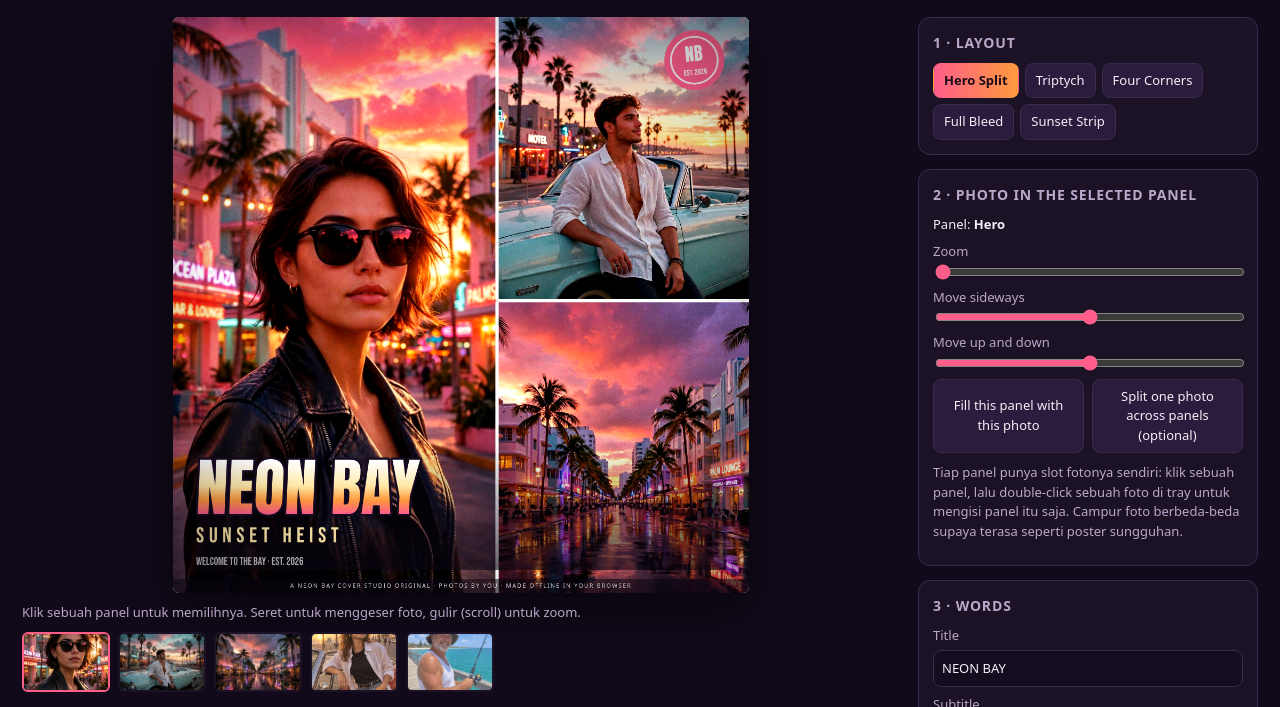
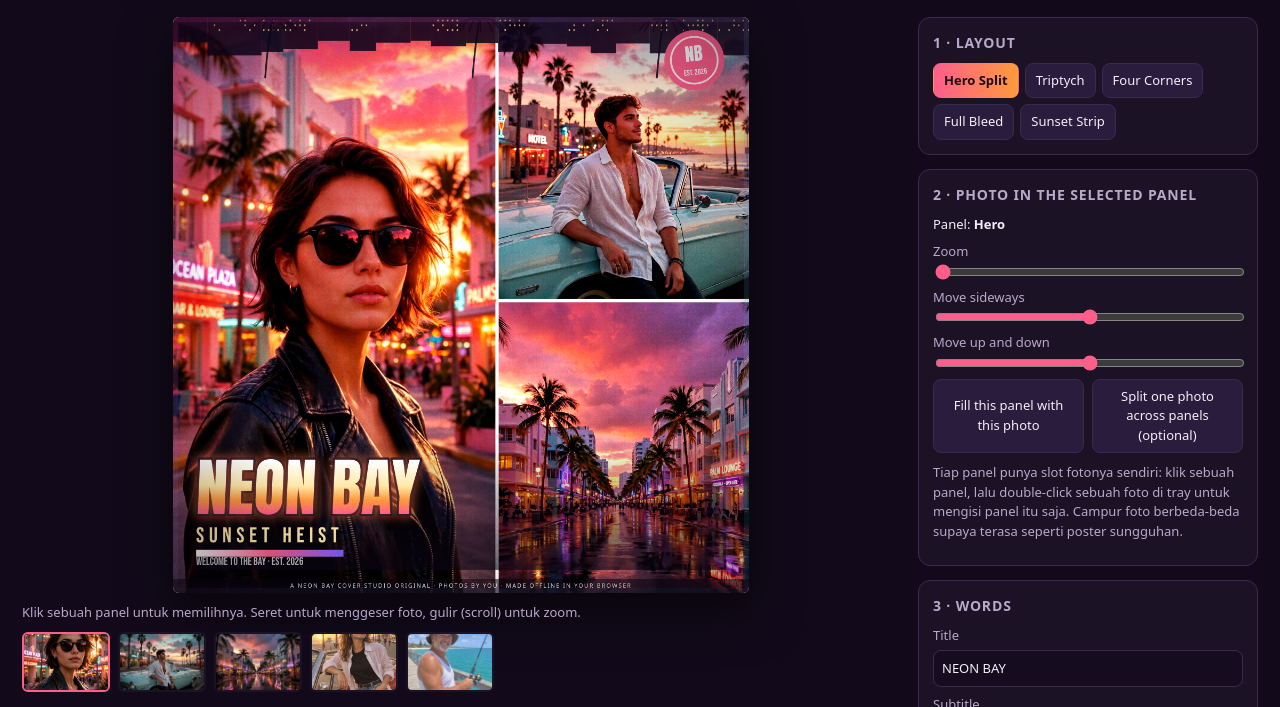
Before and after one commit to RanggaMurphy/gta6-cover-art-maker, a plain HTML site: page app/index.html in a window 1280 px wide. Shown: the part 87-794 px from the top of the page. Drawn offline with Linux system fonts and the light colour scheme.

Commit message:
v2: Vice City poster finish — skyline silhouette, halftone, neon rim, chrome glow, Vice Dusk grade

```diff
--- a/app/src/cover.js
+++ b/app/src/cover.js
@@ -131,6 +131,123 @@ function gambarCelahPanel(ctx, layout, W, H) {
   }
 }
 
+/** One palm silhouette: a curved trunk and fanned fronds, in the skyline band. */
+function gambarPalma(ctx, x, dasar, tinggi, skala) {
+  const puncakX = x + tinggi * 0.12;
+  const puncakY = dasar - tinggi;
+  ctx.save();
+  ctx.strokeStyle = 'rgba(16,6,28,0.88)';
+  ctx.lineCap = 'round';
+  ctx.lineWidth = Math.max(2, 3.2 * skala);
+  ctx.beginPath();
+  ctx.moveTo(x, dasar);
+  ctx.quadraticCurveTo(x + tinggi * 0.04, dasar - tinggi * 0.55, puncakX, puncakY);
+  ctx.stroke();
+  ctx.lineWidth = Math.max(1.4, 2.2 * skala);
+  const arahDaun = [-1.15, -0.75, -0.35, 0.05, 0.45, 0.85, 1.2];
+  for (const arah of arahDaun) {
+    const panjang = tinggi * (0.42 + 0.1 * Math.cos(arah));
+    const ujungX = puncakX + Math.sin(arah) * panjang;
+    const ujungY = puncakY + panjang * 0.38;
+    ctx.beginPath();
+    ctx.moveTo(puncakX, puncakY);
+    ctx.quadraticCurveTo(
+      puncakX + Math.sin(arah) * panjang * 0.55,
+      puncakY - panjang * 0.22,
+      ujungX,
+      ujungY,
+    );
+    ctx.stroke();
+  }
+  ctx.restore();
+}
+
+/**
+ * Palm and city skyline silhouette along the top edge: a shallow dark
+ * band of building rectangles with a few lit windows and palm trees.
+ * Deterministic, drawn from a seeded source, never deeper than 7% of H.
+ */
+function gambarSkyline(ctx, W, H) {
+  const tinggiPita = H * 0.07;
+  const skala = W / 1080;
+  const acak = mulberry32(20261122);
+  ctx.save();
+  ctx.fillStyle = 'rgba(16,6,28,0.88)';
+  const posisiPalma = [0.16, 0.52, 0.84];
+  let x = 0;
+  let indeksGedung = 0;
+  while (x < W) {
+    const lebar = W * (0.028 + acak() * 0.038);
+    const tinggi = tinggiPita * (0.58 + acak() * 0.42);
+    ctx.fillRect(x, 0, lebar, tinggi);
+    // A few lit windows, only on taller buildings.
+    if (tinggi > tinggiPita * 0.68) {
+      const kolom = Math.max(1, Math.floor(lebar / (9 * skala)));
+      for (let k = 0; k < kolom; k++) {
+        for (let b = 0; b < 3; b++) {
+          if (acak() > 0.42) continue;
+          const wx = x + 3 * skala + k * 9 * skala;
+          const wy = 5 * skala + b * 9 * skala;
+          if (wy < tinggi - 4 * skala) {
+            ctx.fillStyle = 'rgba(255,214,120,0.85)';
+            ctx.fillRect(wx, wy, 2.6 * skala, 3.2 * skala);
+            ctx.fillStyle = 'rgba(16,6,28,0.88)';
+          }
+        }
+      }
+    }
+    x += lebar;
+    indeksGedung += 1;
+  }
+  for (const posisi of posisiPalma) {
+    gambarPalma(ctx, posisi * W, tinggiPita * 1.5, tinggiPita * 1.42, skala);
+  }
+  ctx.restore();
+}
+
+/** Halftone print texture: faint dots in overlay blend over the whole cover. */
+function gambarHalftone(ctx, W, H) {
+  const skala = W / 1080;
+  const jarak = 9 * skala;
+  const jari = 1.5 * skala;
+  ctx.save();
+  ctx.globalCompositeOperation = 'overlay';
+  ctx.globalAlpha = 0.05;
+  ctx.fillStyle = '#ffffff';
+  ctx.beginPath();
+  for (let y = jarak / 2; y < H; y += jarak) {
+    for (let x = jarak / 2; x < W; x += jarak) {
+      ctx.moveTo(x + jari, y);
+      ctx.arc(x, y, jari, 0, Math.PI * 2);
+    }
+  }
+  ctx.fill();
+  ctx.restore();
+}
+
+/** Neon rim light: a soft pink-to-cyan inner glow just inside the frame. */
+function gambarRimNeon(ctx, W, H) {
+  const skala = W / 1080;
+  const lebar = 10 * skala;
+  ctx.save();
+  const gradien = ctx.createLinearGradient(0, 0, W, H);
+  gradien.addColorStop(0, 'rgba(255,46,166,0.20)');
+  gradien.addColorStop(1, 'rgba(0,229,255,0.12)');
+  ctx.strokeStyle = gradien;
+  ctx.lineWidth = lebar;
+  ctx.shadowColor = 'rgba(255,46,166,0.45)';
+  ctx.shadowBlur = 18 * skala;
+  ctx.strokeRect(lebar / 2, lebar / 2, W - lebar, H - lebar);
+  ctx.restore();
+}
+
+/** The v2 poster finish: halftone, skyline silhouette and neon rim. */
+function gambarSelesaiPoster(ctx, W, H) {
+  gambarHalftone(ctx, W, H);
+  gambarSkyline(ctx, W, H);
+  gambarRimNeon(ctx, W, H);
+}
+
 /** The title block: big sheared title, subtitle, small line, on a soft dark wash. */
 function gambarJudul(ctx, zona, state, W, H) {
   const zx = zona.x * W;
@@ -164,11 +281,15 @@ function gambarJudul(ctx, zona, state, W, H) {
     kilau.addColorStop(0.55, '#ff9a3d');
     kilau.addColorStop(0.75, '#ff5e8a');
     kilau.addColorStop(1, '#7b5cff');
+    ctx.shadowColor = 'rgba(255,120,60,0.55)';
+    ctx.shadowBlur = ukuranJudul * 0.18;
     ctx.strokeStyle = '#160a20';
     ctx.lineWidth = ukuranJudul * 0.07;
     ctx.strokeText(judul, 0, 0);
     ctx.fillStyle = kilau;
     ctx.fillText(judul, 0, 0);
+    ctx.shadowBlur = 0;
+    ctx.shadowColor = 'transparent';
   } else if (state.titleStyle === 'outline') {
     ctx.strokeStyle = '#ffffff';
     ctx.lineWidth = ukuranJudul * 0.055;
@@ -196,7 +317,16 @@ function gambarJudul(ctx, zona, state, W, H) {
   ctx.textAlign = 'left';
   ctx.textBaseline = 'alphabetic';
   ctx.fillText(sub, zx, zy + zh * 0.78);
+  const lebarSub = ctx.measureText(sub).width;
   ctx.letterSpacing = '0px';
+  if (state.titleStyle === 'chrome' && lebarSub > 0) {
+    const gradienBar = ctx.createLinearGradient(zx, 0, zx + lebarSub, 0);
+    gradienBar.addColorStop(0, '#ffffff');
+    gradienBar.addColorStop(0.5, '#ff5e8a');
+    gradienBar.addColorStop(1, '#7b5cff');
+    ctx.fillStyle = gradienBar;
+    ctx.fillRect(zx, zy + zh * 0.84, lebarSub, 0.012 * H);
+  }
 
   const kecil = (state.tagline || '').toUpperCase();
   ctx.font = `${Math.max(10, zh * 0.085)}px "Bebas Neue", sans-serif`;
@@ -278,7 +408,7 @@ function gambarVignette(ctx, W, H) {
 /**
  * Draw one whole poster onto `kanvas` from `state`.
  * state: { layout, grade, title, subtitle, tagline, titleStyle, seal,
- * grain, vignette, panels: [{ photo, zoom, ox, oy }] }.
+ * grain, vignette, skyline, panels: [{ photo, zoom, ox, oy }] }.
  */
 export function gambarCover(kanvas, state) {
   const ctx = kanvas.getContext('2d');
@@ -292,6 +422,7 @@ export function gambarCover(kanvas, state) {
     gambarPanelFoto(ctx, panel, state.panels[i], state.grade, W, H);
   });
   gambarCelahPanel(ctx, state.layout, W, H);
+  if (state.skyline !== false) gambarSelesaiPoster(ctx, W, H);
   gambarJudul(ctx, state.layout.titleZone, state, W, H);
   if (state.seal) gambarSegel(ctx, W, H);
   gambarKredit(ctx, W, H);
--- a/app/src/grades.js
+++ b/app/src/grades.js
@@ -1,4 +1,4 @@
-// grades.js — the five Vice City colour grades of Neon Bay Cover Studio.
+// grades.js — the six Vice City colour grades of Neon Bay Cover Studio.
 // A grade is a canvas filter for the photos plus two translucent gradient
 // washes laid over each panel, so a cover keeps its own photos while the
 // whole poster shares one sunset or neon mood.
@@ -9,8 +9,8 @@ export const GRADES = [
     nama: 'Sunset',
     filter: 'saturate(1.35) contrast(1.12) brightness(1.04)',
     washes: [
-      { from: 'rgba(255,94,138,0.30)', to: 'rgba(255,154,61,0.08)', blend: 'overlay', dir: 'top' },
-      { from: 'rgba(123,92,255,0.08)', to: 'rgba(255,94,138,0.26)', blend: 'soft-light', dir: 'bottom' },
+      { from: 'rgba(255,94,138,0.44)', to: 'rgba(255,154,61,0.10)', blend: 'overlay', dir: 'top' },
+      { from: 'rgba(123,92,255,0.10)', to: 'rgba(255,94,138,0.38)', blend: 'soft-light', dir: 'bottom' },
     ],
   },
   {
@@ -18,8 +18,8 @@ export const GRADES = [
     nama: 'Neon Nights',
     filter: 'saturate(1.55) contrast(1.18)',
     washes: [
-      { from: 'rgba(0,229,255,0.30)', to: 'rgba(255,46,166,0.20)', blend: 'overlay', dir: 'top' },
-      { from: 'rgba(16,4,40,0.08)', to: 'rgba(255,46,166,0.30)', blend: 'soft-light', dir: 'bottom' },
+      { from: 'rgba(0,229,255,0.44)', to: 'rgba(255,46,166,0.28)', blend: 'overlay', dir: 'top' },
+      { from: 'rgba(16,4,40,0.10)', to: 'rgba(255,46,166,0.42)', blend: 'soft-light', dir: 'bottom' },
     ],
   },
   {
@@ -27,8 +27,8 @@ export const GRADES = [
     nama: 'Golden Hour',
     filter: 'saturate(1.25) contrast(1.08) brightness(1.08) sepia(0.22)',
     washes: [
-      { from: 'rgba(255,214,90,0.28)', to: 'rgba(255,214,90,0.04)', blend: 'soft-light', dir: 'top' },
-      { from: 'rgba(255,120,40,0.06)', to: 'rgba(150,60,200,0.26)', blend: 'overlay', dir: 'bottom' },
+      { from: 'rgba(255,214,90,0.40)', to: 'rgba(255,214,90,0.06)', blend: 'soft-light', dir: 'top' },
+      { from: 'rgba(255,120,40,0.08)', to: 'rgba(150,60,200,0.38)', blend: 'overlay', dir: 'bottom' },
     ],
   },
   {
@@ -36,8 +36,8 @@ export const GRADES = [
     nama: 'Teal Noir',
     filter: 'saturate(1.15) contrast(1.28) brightness(0.94)',
     washes: [
-      { from: 'rgba(0,90,100,0.36)', to: 'rgba(0,40,60,0.12)', blend: 'overlay', dir: 'top' },
-      { from: 'rgba(0,0,0,0.32)', to: 'rgba(0,0,0,0)', blend: 'multiply', dir: 'top' },
+      { from: 'rgba(0,90,100,0.48)', to: 'rgba(0,40,60,0.16)', blend: 'overlay', dir: 'top' },
+      { from: 'rgba(0,0,0,0.40)', to: 'rgba(0,0,0,0)', blend: 'multiply', dir: 'top' },
     ],
   },
   {
@@ -45,8 +45,17 @@ export const GRADES = [
     nama: 'Candy Pop',
     filter: 'saturate(1.8) contrast(1.15) brightness(1.05)',
     washes: [
-      { from: 'rgba(255,0,180,0.26)', to: 'rgba(0,220,255,0.20)', blend: 'overlay', dir: 'top' },
-      { from: 'rgba(255,240,0,0.04)', to: 'rgba(255,120,200,0.26)', blend: 'soft-light', dir: 'bottom' },
+      { from: 'rgba(255,0,180,0.38)', to: 'rgba(0,220,255,0.28)', blend: 'overlay', dir: 'top' },
+      { from: 'rgba(255,240,0,0.06)', to: 'rgba(255,120,200,0.38)', blend: 'soft-light', dir: 'bottom' },
+    ],
+  },
+  {
+    id: 'dusk',
+    nama: 'Vice Dusk',
+    filter: 'saturate(1.42) contrast(1.16) brightness(0.98)',
+    washes: [
+      { from: 'rgba(88,28,135,0.46)', to: 'rgba(255,110,40,0.20)', blend: 'overlay', dir: 'top' },
+      { from: 'rgba(30,8,60,0.12)', to: 'rgba(255,80,40,0.40)', blend: 'soft-light', dir: 'bottom' },
     ],
   },
 ];
--- a/app/src/main.js
+++ b/app/src/main.js
@@ -50,6 +50,7 @@ const state = {
   seal: true,
   grain: true,
   vignette: true,
+  skyline: true,
   panels: [],
   terpilih: 0,
 };
@@ -84,6 +85,7 @@ function statusKeCover() {
     seal: state.seal,
     grain: state.grain,
     vignette: state.vignette,
+    skyline: state.skyline,
     panels: state.panels,
   };
 }
@@ -220,6 +222,10 @@ function bangunKontrol() {
     state.vignette = e.target.checked;
     gambarUlang();
   });
+  document.getElementById('skylineCheck').addEventListener('change', (e) => {
+    state.skyline = e.target.checked;
+    gambarUlang();
+  });
 
   document.getElementById('exportSquare').addEventListener('click', () => exportPNG('square'));
   document.getElementById('exportPortrait').addEventListener('click', () => exportPNG('portrait'));
@@ -242,6 +248,7 @@ function sinkronKontrol() {
   document.getElementById('sealCheck').checked = state.seal;
   document.getElementById('grainCheck').checked = state.grain;
   document.getElementById('vignetteCheck').checked = state.vignette;
+  document.getElementById('skylineCheck').checked = state.skyline;
   if (segarkanLayout) segarkanLayout();
   if (segarkanGrade) segarkanGrade();
   if (segarkanGaya) segarkanGaya();
@@ -461,6 +468,7 @@ async function mulai() {
     state.seal = adegan.seal;
     state.grain = adegan.grain;
     state.vignette = adegan.vignette;
+    state.skyline = adegan.skyline !== false;
     state.panels = adegan.panels.map((p) => ({
       photo: p.photo,
       photoId: p.photoId,
--- a/app/src/shots.js
+++ b/app/src/shots.js
@@ -99,6 +99,7 @@ export async function jalankanShot(params) {
     seal: true,
     grain: true,
     vignette: true,
+    skyline: true,
     panels,
   };
 
--- a/shots.json
+++ b/shots.json
@@ -1 +1 @@
-[{"h":1080,"name":"1-cover-wide.jpg","query":"?shot=cover&size=wide&layout=hero-split&grade=sunset&title=NEON%20BAY&subtitle=SUNSET%20HEIST&photos=hero,driver,street","w":1920},{"h":720,"name":"2-editor.jpg","query":"?shot=editor&size=square&layout=hero-split&grade=sunset&title=NEON%20BAY&subtitle=SUNSET%20HEIST&photos=hero,driver,street","w":1280},{"h":1080,"name":"3-cover-square.jpg","query":"?shot=cover&size=square&layout=triptych&grade=neon&title=PALM%20CITY&subtitle=MIDNIGHT%20RUN&photos=hero,pier,boulevard","w":1080},{"h":1350,"name":"4-cover-portrait.jpg","query":"?shot=cover&size=portrait&layout=four-corners&grade=gold&title=VICE%20NIGHTS&subtitle=OCEAN%20DRIVE&photos=hero,driver,street,pier","w":1080}]
+[{"h":1080,"name":"1-cover-wide.jpg","query":"?shot=cover&size=wide&layout=hero-split&grade=sunset&title=NEON%20BAY&subtitle=SUNSET%20HEIST&photos=hero,driver,street","w":1920},{"h":720,"name":"2-editor.jpg","query":"?shot=editor&size=square&layout=hero-split&grade=sunset&title=NEON%20BAY&subtitle=SUNSET%20HEIST&photos=hero,driver,street","w":1280},{"h":1080,"name":"3-cover-square.jpg","query":"?shot=cover&size=square&layout=triptych&grade=dusk&title=PALM%20CITY&subtitle=MIDNIGHT%20RUN&photos=hero,pier,boulevard","w":1080},{"h":1350,"name":"4-cover-portrait.jpg","query":"?shot=cover&size=portrait&layout=four-corners&grade=gold&title=VICE%20NIGHTS&subtitle=OCEAN%20DRIVE&photos=hero,driver,street,pier","w":1080}]
```
Also changed, not shown: app/index.html (+1 -0 lines), screenshots/1-cover-wide.jpg, screenshots/2-editor.jpg, screenshots/3-cover-square.jpg, screenshots/4-cover-portrait.jpg, 1 other file.
